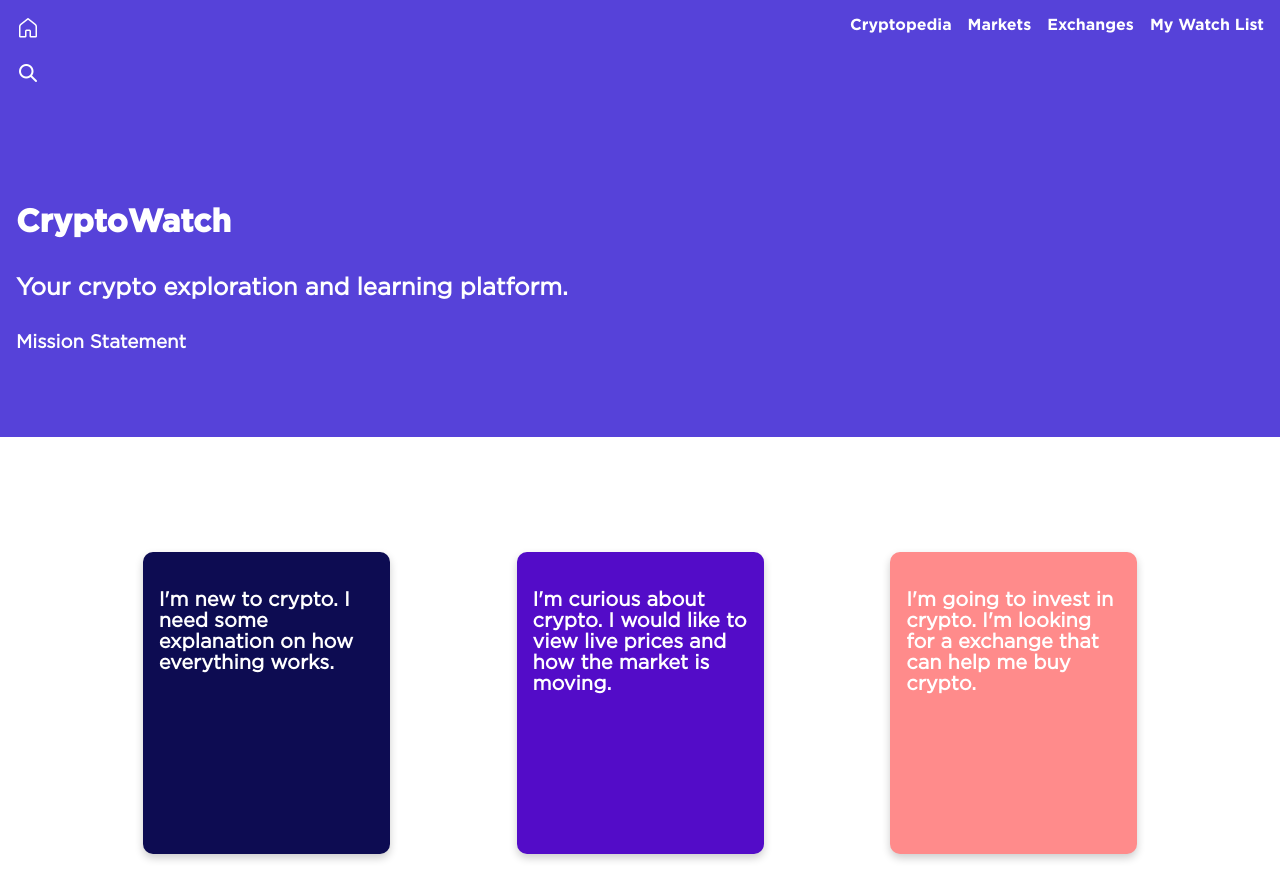
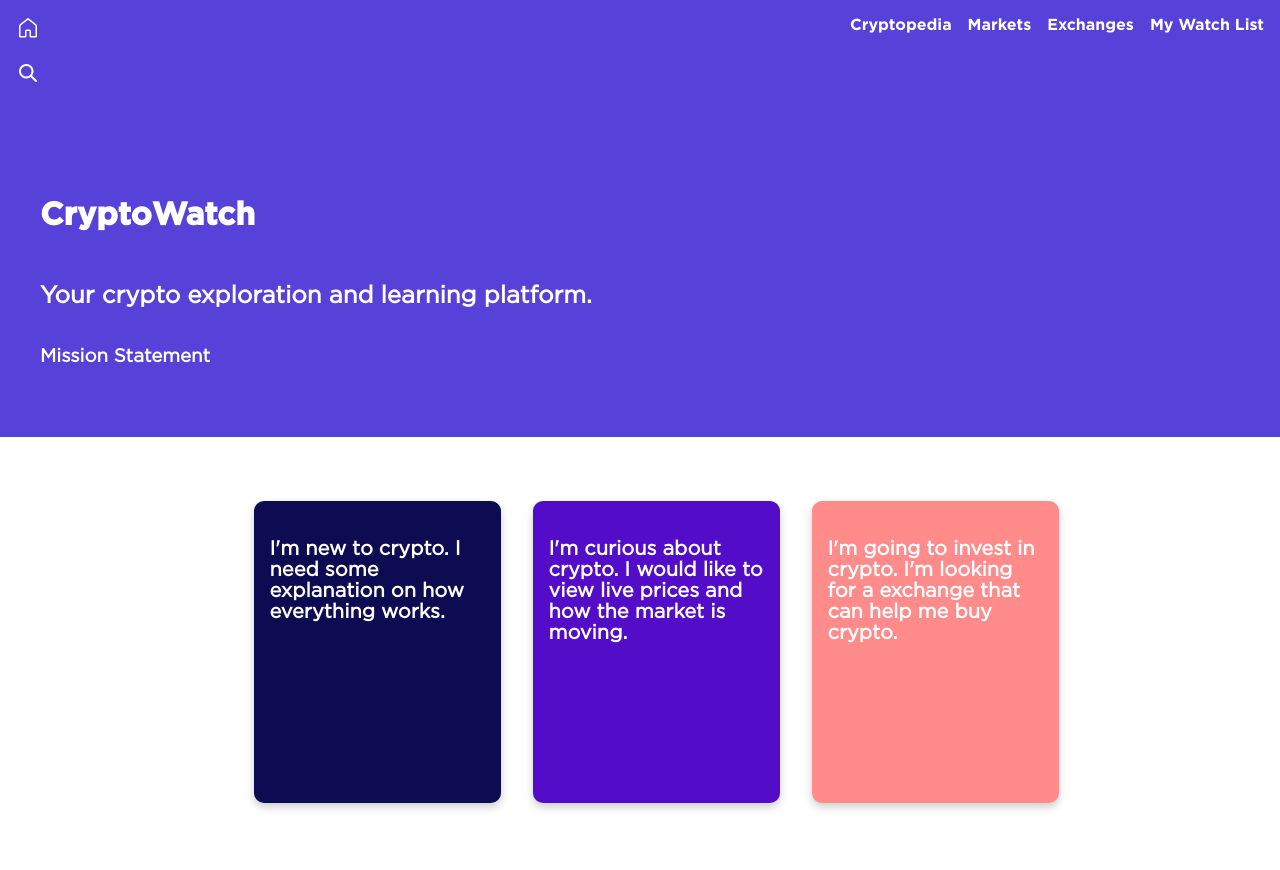
Before and after one commit to kelsiebesingeryeh/crypto-watch, a React (Create React App) app: page / in a window 1280 px wide. After the commit the page ends 819 px from the top, so only its background shows below. Built offline with nearby package versions, Linux system fonts and the light colour scheme.

Commit message:
Change styling to cards

```diff
--- a/src/Components/App/App.css
+++ b/src/Components/App/App.css
@@ -9,8 +9,8 @@ body {
 }
 
 .mainPageText {
-  margin: 1rem;
-  color: black;
+  padding-left: 2.5rem;
+  color: white;
 }
 
 .header {
@@ -30,15 +30,12 @@ body {
 
 .sectionContainer {
       display: flex;
-      /* display: flex; */
-      /* border: 1px solid white; */
-      justify-content: space-evenly;
-      /* margin-top: 13%; */
+      justify-content: center;
       padding: 1rem;
-      /* width: 1200px; */
-      /* height: 270px; */
       margin: auto;
-      padding-top: 9%;
+      align-items: center;
+      width: 1200px;
+      padding-top: 5%;
 }
 
 .mainSection {
@@ -46,16 +43,12 @@ body {
   height: 270px;
   border-radius: 10px;
   display: flex;
-  /* align-items: center; */
   font-weight: bold;
   padding: 1rem;
   background: #0D0C52;
   font-size: 1.25rem;
-  box-shadow: 0 4px 8px 0 rgba(0, 0, 0, 0.2);
-}
-
-.mainPageText {
-  color: white;
+  box-shadow: 0 4px 8px 0 rgb(0 0 0 / 20%);
+  margin-left: 2rem;
 }
 
 .curiousSection {
--- a/src/Components/Home/Home.js
+++ b/src/Components/Home/Home.js
@@ -12,6 +12,7 @@ const Home = () => {
           </h2>
           <h3 className="mainPageText">Mission Statement</h3>
         </article>
+
         <div className="sectionContainer">
           <Link to="cryptopedia">
             <article className="beginnerSection mainSection">
@@ -21,6 +22,7 @@ const Home = () => {
               </p>
             </article>
           </Link>
+
           <Link to="cryptoMarkets">
             <article className="curiousSection mainSection">
               <p className="cardText">
@@ -29,6 +31,7 @@ const Home = () => {
               </p>
             </article>
           </Link>
+
           <Link to="cryptoExchanges">
             <article className="buySection mainSection">
               <p className="cardText">
@@ -37,6 +40,7 @@ const Home = () => {
               </p>
             </article>
           </Link>
+
         </div>
       </>
     );
```
